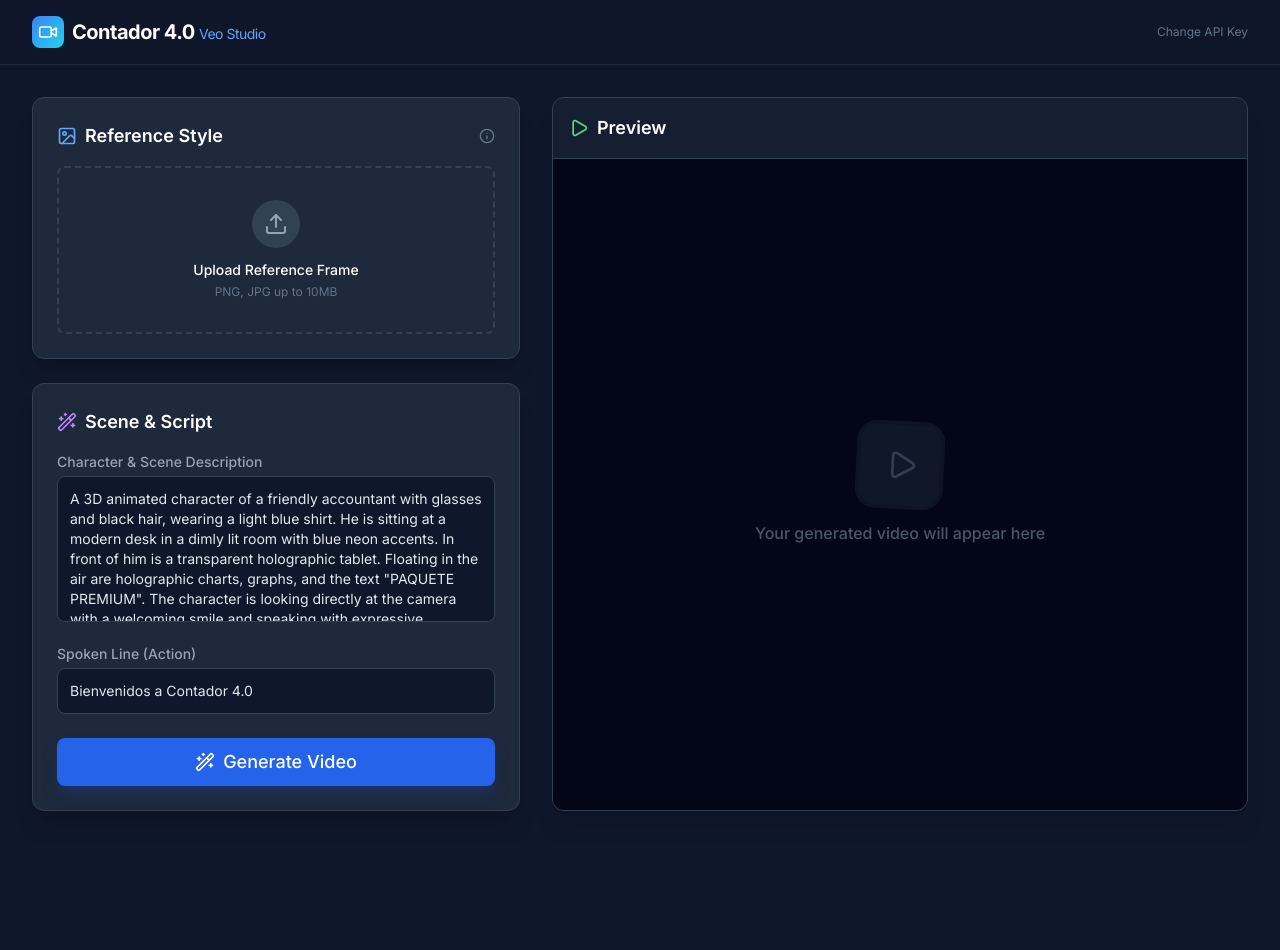
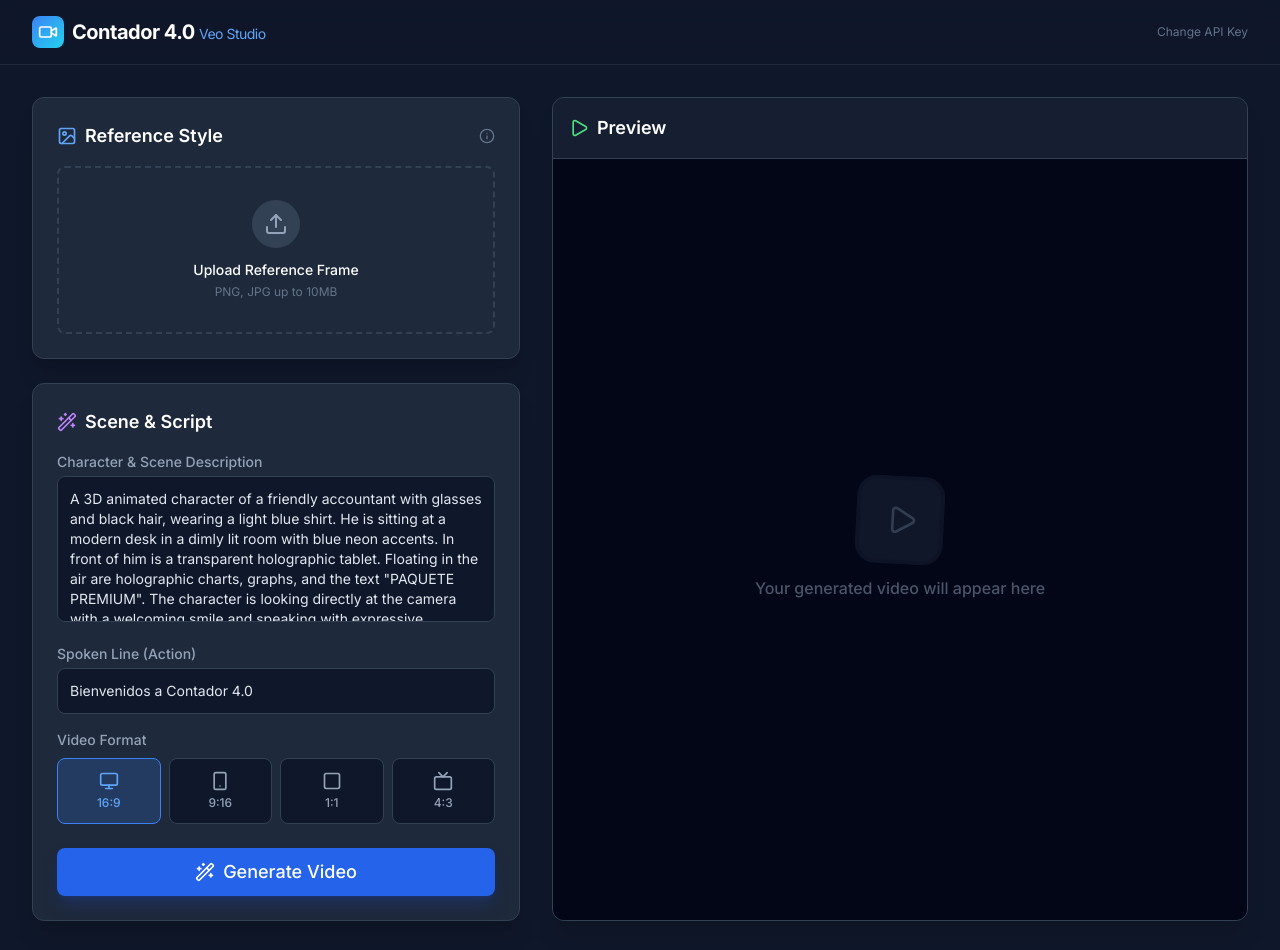
Before and after one commit to jairoamayalaverde/Video-Contador, a React (Vite) app: page / in a window 1280 px wide. Shown: the top 950 px of the page. Before the commit the page ends 843 px from the top, so only its background shows below. Built offline with nearby package versions, Linux system fonts and the light colour scheme; no server answers.

Commit message:
Update App.tsx

```diff
--- a/App.tsx
+++ b/App.tsx
@@ -1,7 +1,9 @@
 import React, { useState, useEffect, useRef } from 'react';
-import { checkApiKey, openApiKeySelection, generateVideo } from './services/geminiService';
+// 1. IMPORTAMOS EL TIPO NUEVO VideoAspectRatio
+import { checkApiKey, openApiKeySelection, generateVideo, VideoAspectRatio } from './services/geminiService';
 import { Button } from './components/Button';
-import { Video, Upload, AlertCircle, Play, Download, Wand2, Image as ImageIcon, Info } from 'lucide-react';
+// 2. AÑADIMOS ICONOS NUEVOS (Smartphone, Monitor, Square, Tv)
+import { Video, Upload, AlertCircle, Play, Download, Wand2, Image as ImageIcon, Info, Smartphone, Monitor, Square, Tv } from 'lucide-react';
 
 const DEFAULT_PROMPT = `A 3D animated character of a friendly accountant with glasses and black hair, wearing a light blue shirt. He is sitting at a modern desk in a dimly lit room with blue neon accents. In front of him is a transparent holographic tablet. Floating in the air are holographic charts, graphs, and the text "PAQUETE PREMIUM". The character is looking directly at the camera with a welcoming smile and speaking with expressive gestures. The scene is cinematic and high-tech.`;
 
@@ -10,6 +12,10 @@ const App: React.FC = () => {
   const [prompt, setPrompt] = useState<string>(DEFAULT_PROMPT);
   const [scriptLine, setScriptLine] = useState<string>("Bienvenidos a Contador 4.0");
   const [refImage, setRefImage] = useState<string | null>(null);
+
+  // 3. ESTADO PARA EL FORMATO DE VIDEO (Default: 16:9)
+  const [aspectRatio, setAspectRatio] = useState<VideoAspectRatio>('16:9');
+
   const [loading, setLoading] = useState<boolean>(false);
   const [error, setError] = useState<string | null>(null);
   const [videoUrl, setVideoUrl] = useState<string | null>(null);
@@ -27,7 +33,6 @@ const App: React.FC = () => {
 
   const handleKeySelection = async () => {
     await openApiKeySelection();
-    // Re-check after selection attempt (assuming success or user retry)
     const exists = await checkApiKey();
     setHasKey(exists);
   };
@@ -55,11 +60,12 @@ const App: React.FC = () => {
     setStatusMessage("Initializing generation...");
 
     try {
-      // Combine prompt with the specific action script
       const fullPrompt = `${prompt} The character is saying: "${scriptLine}". He is welcoming the viewer enthusiastically.`;
 
-      setStatusMessage("Sending request to Veo...");
-      const url = await generateVideo(fullPrompt, refImage);
+      setStatusMessage(`Sending request to Veo (${aspectRatio})...`);
+
+      // 4. PASAMOS EL ASPECT RATIO A LA FUNCIÓN
+      const url = await generateVideo(fullPrompt, refImage, aspectRatio);
 
       setVideoUrl(url);
       setStatusMessage("Generation complete!");
@@ -70,6 +76,21 @@ const App: React.FC = () => {
       setLoading(false);
     }
   };
+
+  // Helper para los botones de formato
+  const AspectRatioButton = ({ ratio, icon: Icon, label }: { ratio: VideoAspectRatio, icon: any, label: string }) => (
+    <button
+      onClick={() => setAspectRatio(ratio)}
+      className={`flex flex-col items-center justify-center p-3 rounded-lg border transition-all ${
+        aspectRatio === ratio
+          ? 'bg-blue-500/20 border-blue-500 text-blue-400'
+          : 'bg-[#0f172a] border-slate-700 text-slate-400 hover:border-slate-500 hover:bg-[#1e293b]'
+      }`}
+    >
+      <Icon className="w-5 h-5 mb-1" />
+      <span className="text-xs font-medium">{label}</span>
+    </button>
+  );
 
   if (!hasKey) {
     return (
@@ -193,6 +214,17 @@ const App: React.FC = () => {
                     className="w-full bg-[#0f172a] border border-slate-700 rounded-lg p-3 text-sm text-slate-200 placeholder-slate-600 focus:ring-2 focus:ring-blue-500 focus:border-transparent"
                   />
                 </div>
+
+                {/* 5. SECCIÓN NUEVA: VIDEO FORMAT */}
+                <div>
+                  <label className="block text-sm font-medium text-slate-400 mb-2">Video Format</label>
+                  <div className="grid grid-cols-4 gap-2">
+                    <AspectRatioButton ratio="16:9" icon={Monitor} label="16:9" />
+                    <AspectRatioButton ratio="9:16" icon={Smartphone} label="9:16" />
+                    <AspectRatioButton ratio="1:1" icon={Square} label="1:1" />
+                    <AspectRatioButton ratio="4:3" icon={Tv} label="4:3" />
+                  </div>
+                </div>
               </div>
 
               <div className="mt-6">
@@ -263,7 +295,7 @@ const App: React.FC = () => {
                         </p>
                       </div>
                       <div className="bg-slate-800/50 rounded p-3 text-xs text-slate-500 font-mono">
-                         Status: {statusMessage}
+                          Status: {statusMessage}
                       </div>
                    </div>
                 ) : (
```
